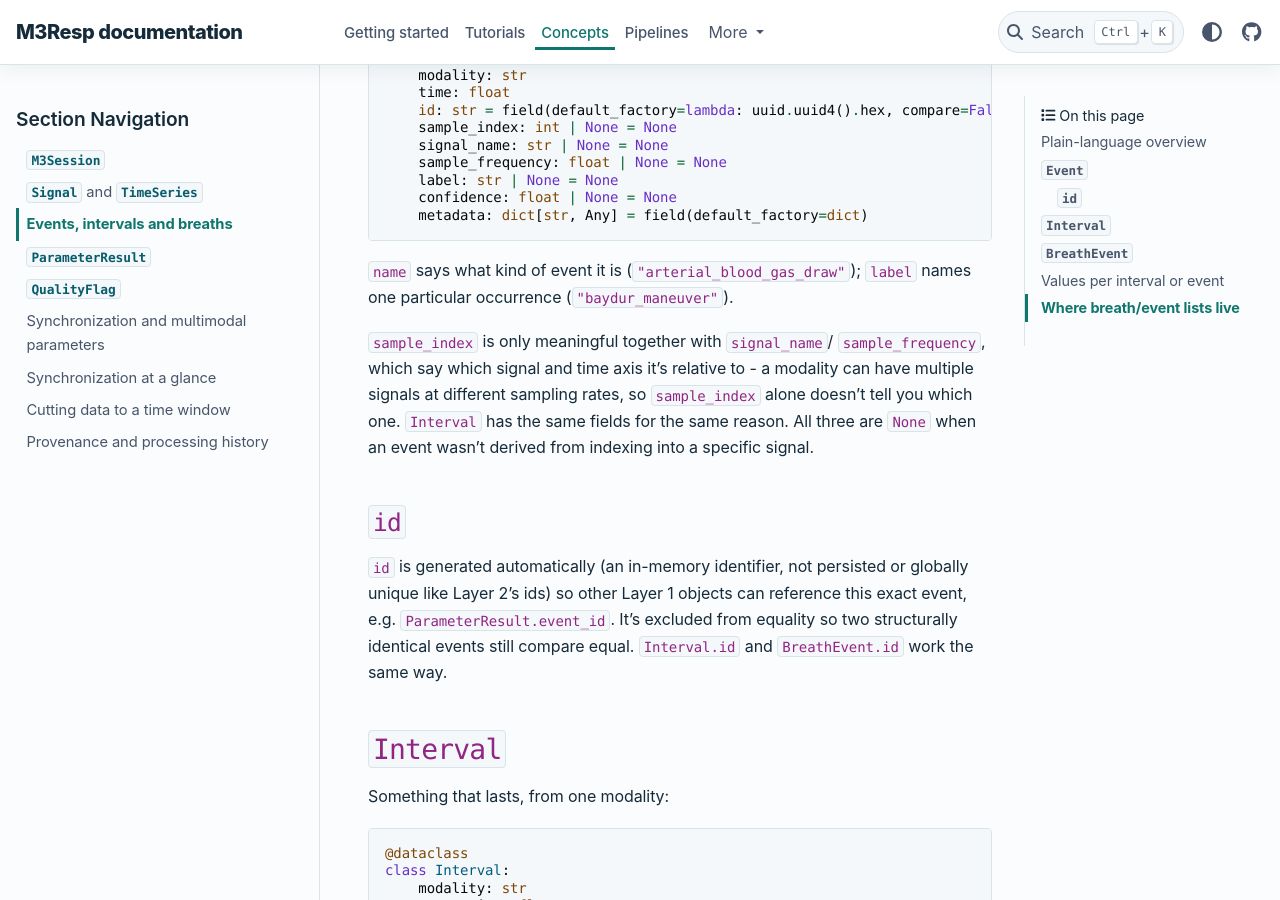
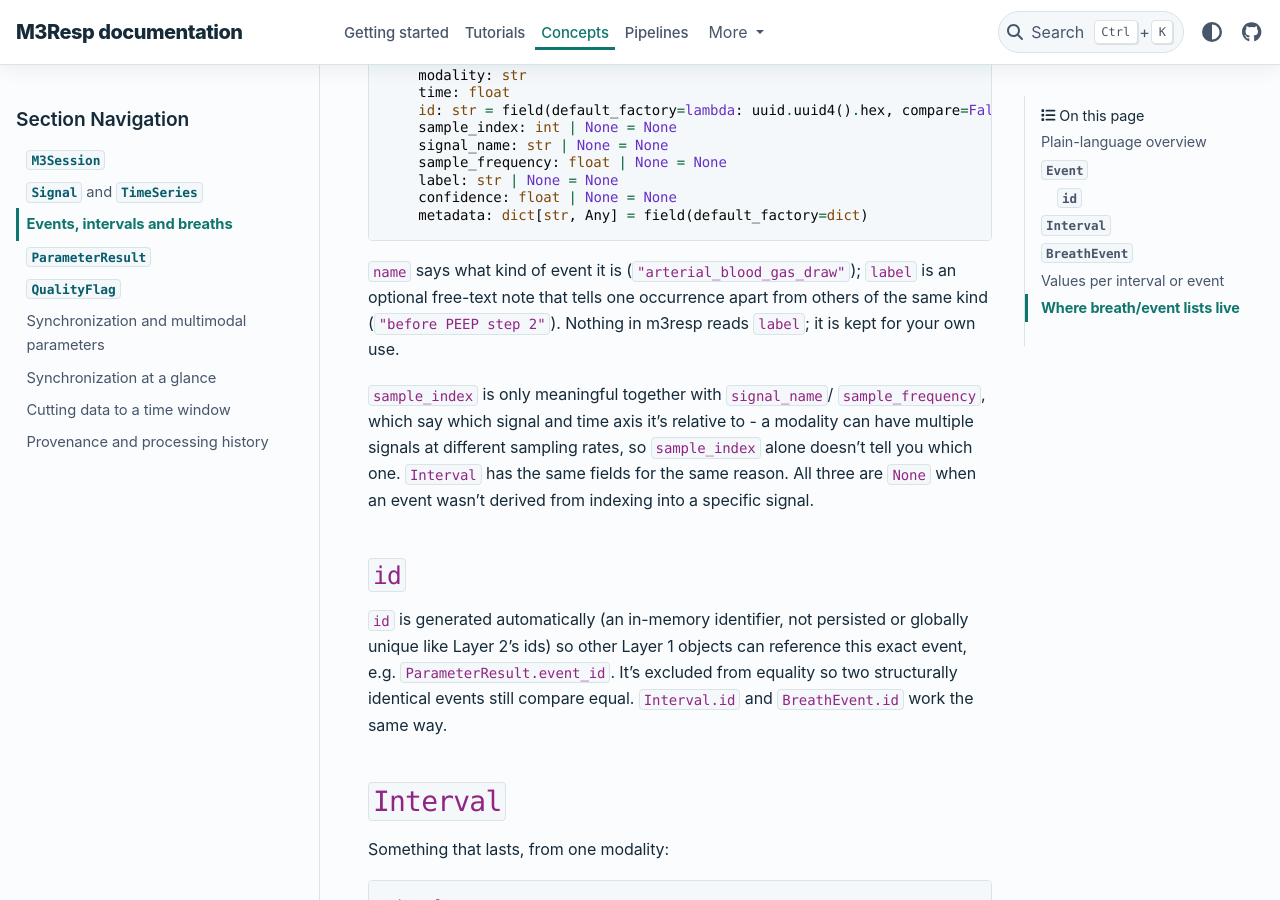
Before and after one commit to M3RESP/m3resp, a Sphinx documentation site: the page built from docs/concepts/events-and-breaths.md, in a window 1280 px wide and 900 px high, scrolled down 1079 px. Built offline with Sphinx 7.4.7 and the PyData theme 0.15.4, drawn with Linux system fonts in a browser that asks for light colours.

Commit message:
Clarify label attribute description in Event class for better understanding

````diff
--- a/docs/concepts/events-and-breaths.md
+++ b/docs/concepts/events-and-breaths.md
@@ -44,8 +44,7 @@ class Event:
     metadata: dict[str, Any] = field(default_factory=dict)
 ```
 
-`name` says what kind of event it is (`"arterial_blood_gas_draw"`); `label` names one
-particular occurrence (`"baydur_maneuver"`).
+`name` says what kind of event it is (`"arterial_blood_gas_draw"`); `label` is an optional free-text note that tells one occurrence apart from others of the same kind (`"before PEEP step 2"`). Nothing in m3resp reads `label`; it is kept for your own use.
 
 `sample_index` is only meaningful together with `signal_name`/
 `sample_frequency`, which say which signal and time axis it's relative to -
````
Also changed, not shown: 1 other file.
